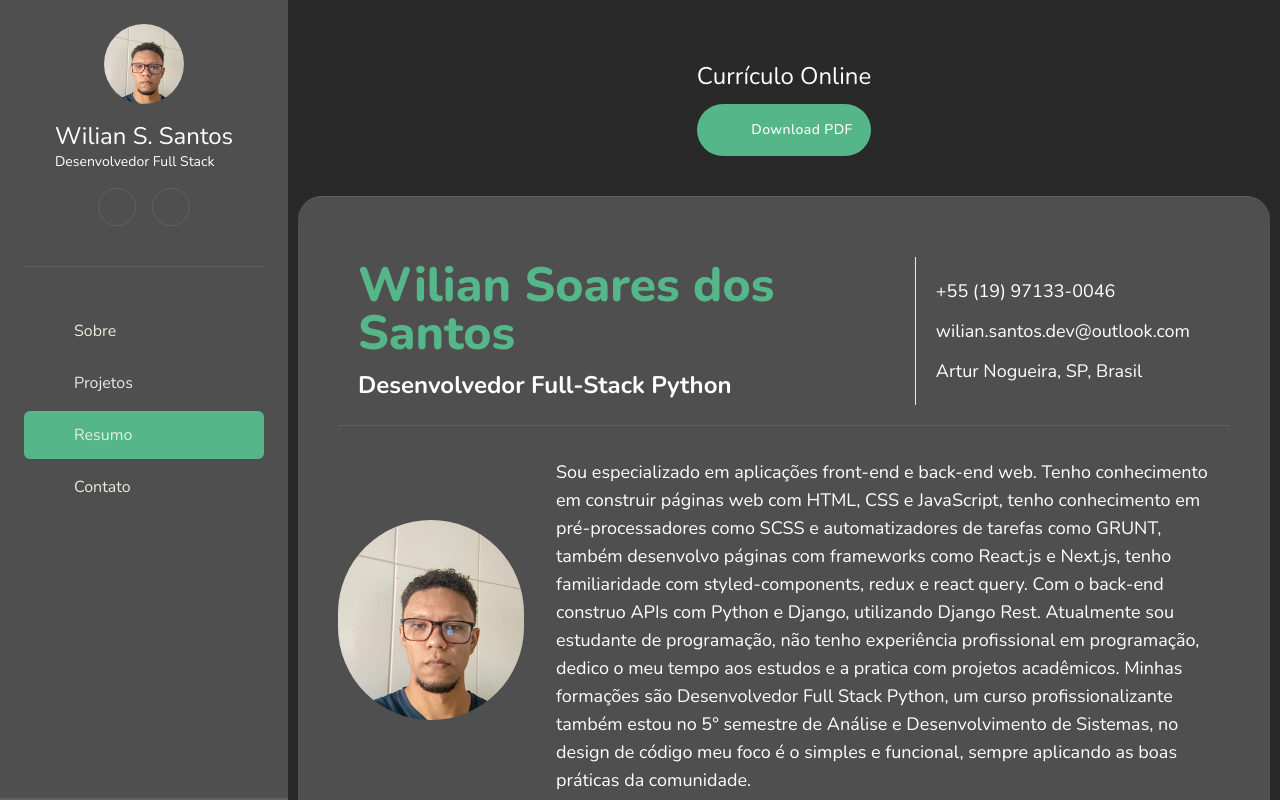
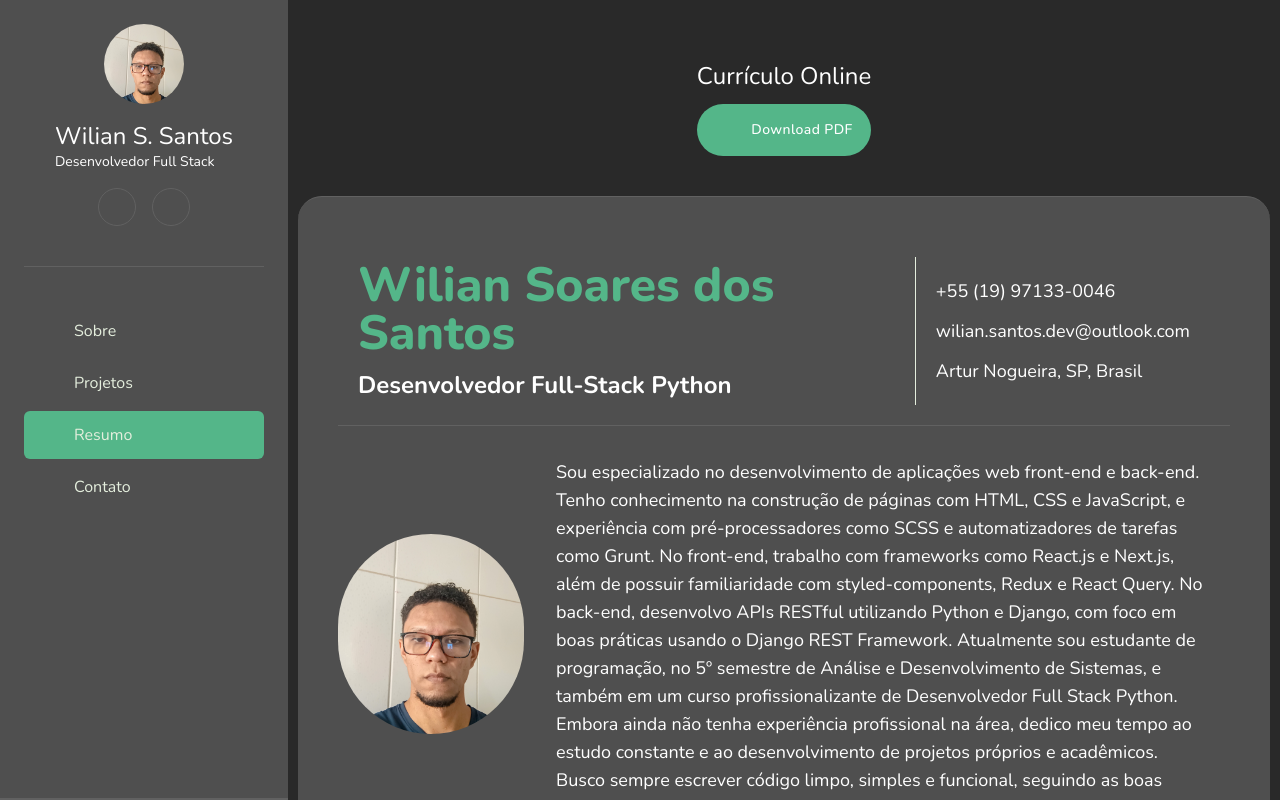
Before and after one commit to WilianSantos/my-portifolio-nextjs, a Next.js app: page /resume in a window 1280 px wide. Built offline with nearby package versions, Linux system fonts and the light colour scheme; some icons are missing.

Commit message:
coreções curriculo

```diff
--- a/src/app/resume/page.tsx
+++ b/src/app/resume/page.tsx
@@ -55,20 +55,21 @@ export default function Resume() {
             />
             <div className="w-full md:w-10/12 lg:w-10/12 mt-3 md:ml-3 lg:ml-3 lg:p-5">
               <p>
-                Sou especializado em aplicações front-end e back-end web. Tenho
-                conhecimento em construir páginas web com HTML, CSS e
-                JavaScript, tenho conhecimento em pré-processadores como SCSS e
-                automatizadores de tarefas como GRUNT, também desenvolvo páginas
-                com frameworks como React.js e Next.js, tenho familiaridade com
-                styled-components, redux e react query. Com o back-end construo
-                APIs com Python e Django, utilizando Django Rest. Atualmente sou
-                estudante de programação, não tenho experiência profissional em
-                programação, dedico o meu tempo aos estudos e a pratica com
-                projetos acadêmicos. Minhas formações são Desenvolvedor Full
-                Stack Python, um curso profissionalizante também estou no 5°
-                semestre de Análise e Desenvolvimento de Sistemas, no design de
-                código meu foco é o simples e funcional, sempre aplicando as
-                boas práticas da comunidade.
+                Sou especializado no desenvolvimento de aplicações web front-end
+                e back-end. Tenho conhecimento na construção de páginas com
+                HTML, CSS e JavaScript, e experiência com pré-processadores como
+                SCSS e automatizadores de tarefas como Grunt. No front-end,
+                trabalho com frameworks como React.js e Next.js, além de possuir
+                familiaridade com styled-components, Redux e React Query. No
+                back-end, desenvolvo APIs RESTful utilizando Python e Django,
+                com foco em boas práticas usando o Django REST Framework.
+                Atualmente sou estudante de programação, no 5º semestre de
+                Análise e Desenvolvimento de Sistemas, e também em um curso
+                profissionalizante de Desenvolvedor Full Stack Python. Embora
+                ainda não tenha experiência profissional na área, dedico meu
+                tempo ao estudo constante e ao desenvolvimento de projetos
+                próprios e acadêmicos. Busco sempre escrever código limpo,
+                simples e funcional, seguindo as boas práticas da comunidade.
               </p>
             </div>
           </div>
```
Also changed, not shown: 1 other file (tests, documents, lock files or other folders).
